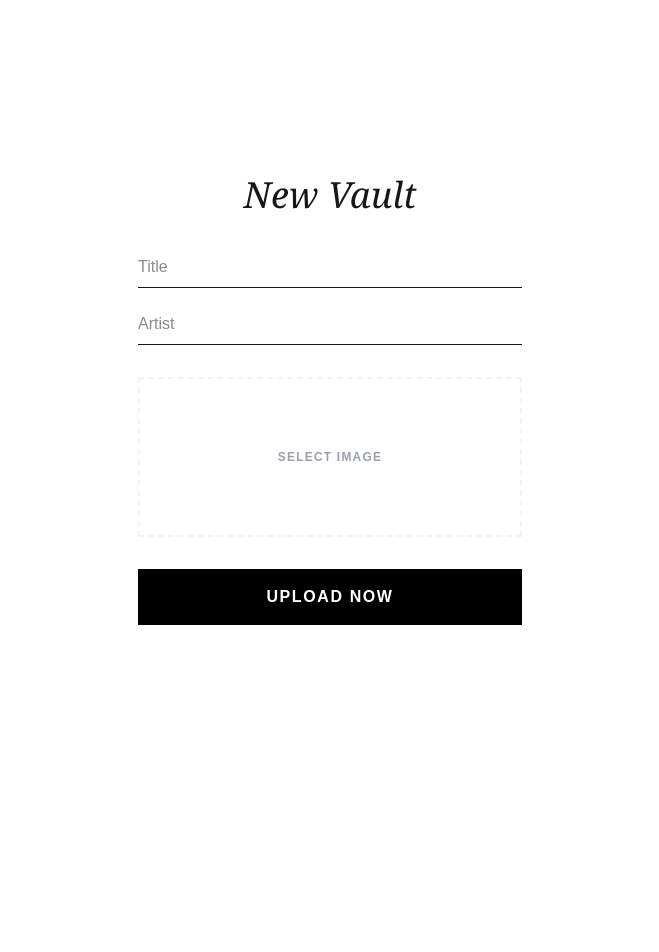
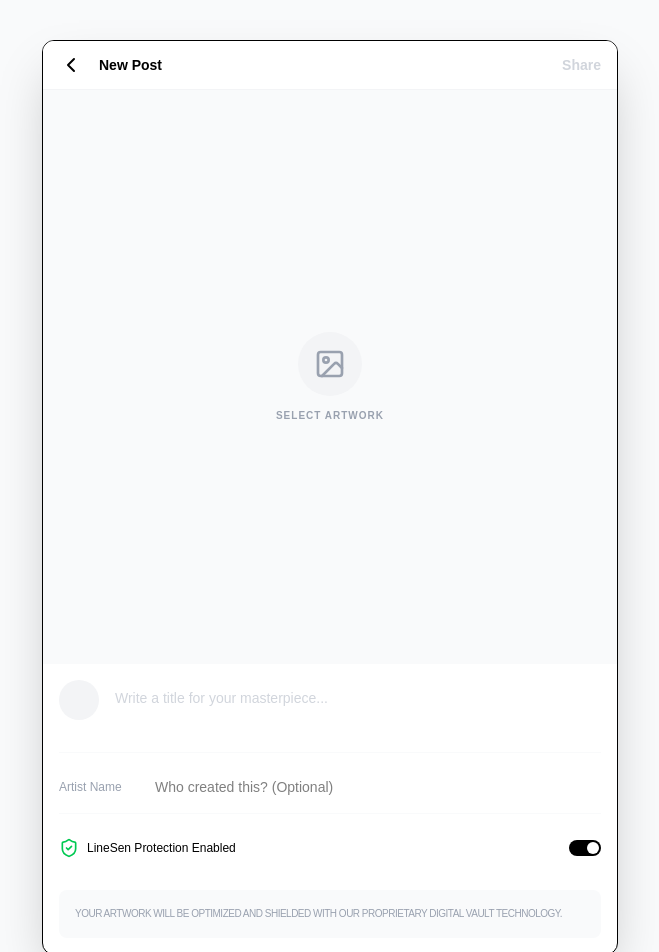
Before and after one commit to tonkauh/linesen, a Next.js app: page /upload in a window 1280 px wide. Shown: the top 952 px of the page, without its empty margins (310-969 px from the left). Before the commit the page ends 800 px from the top, so only its background shows below. Built offline with nearby package versions, Linux system fonts and the light colour scheme; no server answers.

Commit message:
fix upload ui

```diff
--- a/app/upload/page.tsx
+++ b/app/upload/page.tsx
@@ -3,65 +3,147 @@ import { useState } from 'react'
 import { supabase } from '@/lib/supabase'
 import { useRouter } from 'next/navigation'
 import imageCompression from 'browser-image-compression'
+import { ChevronLeft, Image as ImageIcon, X, ShieldCheck } from 'lucide-react'
+import Link from 'next/link'
 
-export default function FreshUpload() {
+export default function IGUpload() {
   const [file, setFile] = useState<File | null>(null)
+  const [previewUrl, setPreviewUrl] = useState<string | null>(null)
   const [title, setTitle] = useState('')
   const [artist, setArtist] = useState('')
   const [uploading, setUploading] = useState(false)
   const router = useRouter()
 
+  const handleFileChange = (e: React.ChangeEvent<HTMLInputElement>) => {
+    const selectedFile = e.target.files?.[0]
+    if (selectedFile) {
+      setFile(selectedFile)
+      setPreviewUrl(URL.createObjectURL(selectedFile))
+    }
+  }
+
   const handleUpload = async (e: React.FormEvent) => {
     e.preventDefault()
-    if (!file) return alert('Select your piece')
+    if (!file || !title) return alert('Please add a title and an image')
 
     try {
       setUploading(true)
 
-      // 1. Optimize
-      const options = { maxSizeMB: 5, maxWidthOrHeight: 3000, useWebWorker: true, initialQuality: 0.9, fileType: 'image/webp' as any }
+      // 1. Optimize Image
+      const options = { maxSizeMB: 5, maxWidthOrHeight: 4000, useWebWorker: true, initialQuality: 1, fileType: 'image/webp' as any }
       const processedFile = await imageCompression(file, options)
 
-      // 2. Storage
-      const fileName = `${Date.now()}-${Math.random().toString(36).substring(7)}.webp`
+      // 2. Storage Upload
+      const fileName = `${Date.now()}.webp`
       const { error: uploadError } = await supabase.storage.from('gallery').upload(`public/${fileName}`, processedFile)
       if (uploadError) throw uploadError
 
       const { data: urlData } = supabase.storage.from('gallery').getPublicUrl(`public/${fileName}`)
 
-      // 3. Database (ส่งแค่ 3 ค่าที่ตารางต้องการ)
+      // 3. Database Insert
       const { error: dbError } = await supabase.from('artworks').insert([
         { title, artist: artist || 'Anonymous', image_url: urlData.publicUrl }
       ])
 
       if (dbError) throw dbError
-
-      alert('Upload Success!')
       router.push('/')
       router.refresh()
-    } catch (err: any) {
-      alert(err.message)
+
+    } catch (error: any) {
+      alert(error.message)
     } finally {
       setUploading(false)
     }
   }
 
   return (
-    <main className="min-h-screen bg-white flex items-center justify-center p-10">
-      <form onSubmit={handleUpload} className="w-full max-w-sm space-y-8">
-        <h1 className="text-4xl font-serif italic italic text-center">New Vault</h1>
-        <div className="space-y-4">
-          <input type="text" placeholder="Title" required className="w-full border-b py-2 outline-none focus:border-black" onChange={(e)=>setTitle(e.target.value)} />
-          <input type="text" placeholder="Artist" className="w-full border-b py-2 outline-none focus:border-black" onChange={(e)=>setArtist(e.target.value)} />
+    <main className="min-h-screen bg-white text-black md:bg-gray-50 md:py-10">
+      <div className="max-w-xl mx-auto bg-white md:border md:rounded-xl overflow-hidden shadow-2xl">
+
+        {/* --- IG TOP NAVIGATION --- */}
+        <nav className="flex items-center justify-between px-4 py-3 border-b border-gray-100 sticky top-0 bg-white z-10">
+          <div className="flex items-center gap-4">
+            <Link href="/"><ChevronLeft className="w-6 h-6" /></Link>
+            <h2 className="text-sm font-bold">New Post</h2>
+          </div>
+          <button
+            onClick={handleUpload}
+            disabled={uploading || !file}
+            className={`text-sm font-bold text-blue-500 hover:text-blue-700 disabled:text-gray-300 transition-colors`}
+          >
+            {uploading ? 'Posting...' : 'Share'}
+          </button>
+        </nav>
+
+        {/* --- IMAGE PREVIEW AREA --- */}
+        <div className="relative aspect-square bg-gray-50 flex items-center justify-center overflow-hidden">
+          {previewUrl ? (
+            <>
+              <img src={previewUrl} className="w-full h-full object-cover" alt="Preview" />
+              <button
+                onClick={() => {setFile(null); setPreviewUrl(null);}}
+                className="absolute top-4 right-4 bg-black/50 p-1 rounded-full text-white backdrop-blur-md"
+              >
+                <X className="w-4 h-4" />
+              </button>
+            </>
+          ) : (
+            <label className="flex flex-col items-center gap-3 cursor-pointer group">
+              <div className="w-16 h-16 rounded-full bg-gray-100 flex items-center justify-center group-hover:bg-gray-200 transition-all">
+                <ImageIcon className="w-8 h-8 text-gray-400" />
+              </div>
+              <span className="text-[10px] font-bold uppercase tracking-widest text-gray-400">Select Artwork</span>
+              <input type="file" accept="image/*" className="hidden" onChange={handleFileChange} />
+            </label>
+          )}
         </div>
-        <div className="border-2 border-dashed border-gray-100 h-40 flex items-center justify-center relative">
-          <input type="file" accept="image/*" required className="absolute inset-0 opacity-0 cursor-pointer" onChange={(e)=>setFile(e.target.files?.[0]||null)} />
-          <p className="text-xs text-gray-400 font-bold uppercase tracking-widest">{file ? file.name : "Select Image"}</p>
+
+        {/* --- INPUT FIELDS --- */}
+        <div className="p-4 space-y-6">
+          <div className="flex items-start gap-4">
+            <div className="w-10 h-10 rounded-full bg-gray-100 flex-shrink-0" /> {/* Avatar Placeholder */}
+            <textarea
+              placeholder="Write a title for your masterpiece..."
+              className="w-full mt-2 text-sm outline-none resize-none border-none focus:ring-0 placeholder:text-gray-300"
+              rows={2}
+              required
+              onChange={(e) => setTitle(e.target.value)}
+            />
+          </div>
+
+          <hr className="border-gray-50" />
+
+          <div className="space-y-4">
+            <div className="flex items-center gap-4">
+              <span className="text-xs font-medium w-20 text-gray-400">Artist Name</span>
+              <input
+                type="text"
+                placeholder="Who created this? (Optional)"
+                className="flex-1 text-sm outline-none border-none focus:ring-0"
+                onChange={(e) => setArtist(e.target.value)}
+              />
+            </div>
+
+            <hr className="border-gray-50" />
+
+            <div className="flex items-center justify-between py-2">
+              <div className="flex items-center gap-2">
+                <ShieldCheck className="w-5 h-5 text-green-500" />
+                <span className="text-xs font-medium">LineSen Protection Enabled</span>
+              </div>
+              <div className="w-8 h-4 bg-black rounded-full relative">
+                <div className="w-3 h-3 bg-white rounded-full absolute right-0.5 top-0.5" />
+              </div>
+            </div>
+          </div>
+
+          <div className="bg-gray-50 p-4 rounded-lg">
+            <p className="text-[10px] text-gray-400 leading-relaxed uppercase tracking-tighter">
+              Your artwork will be optimized and shielded with our proprietary digital vault technology.
+            </p>
+          </div>
         </div>
-        <button disabled={uploading} className="w-full bg-black text-white py-4 font-bold tracking-widest uppercase hover:opacity-80 transition disabled:bg-gray-200">
-          {uploading ? 'Processing...' : 'Upload Now'}
-        </button>
-      </form>
+      </div>
     </main>
   )
 }
```
